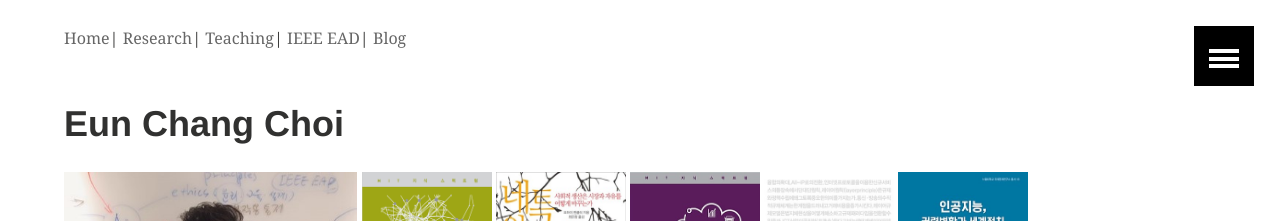
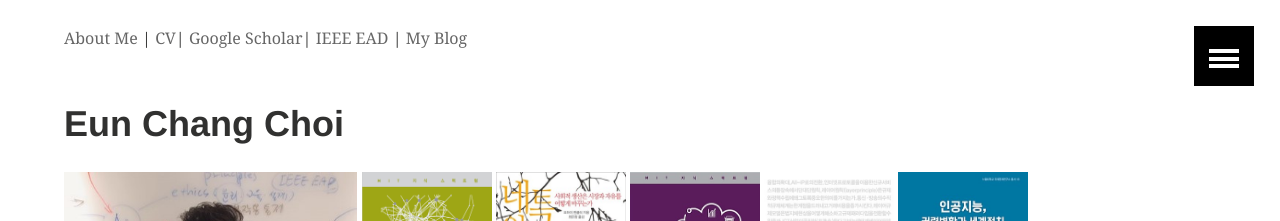
Before and after one commit to eunchangchoi/eunchangchoi.github.io, a Jekyll site: the page built from index.md, in a window 1280 px wide. Shown: the top 221 px of the page. Built offline with Jekyll 4.4.1, drawn with Linux system fonts in a browser that asks for light colours.

Commit message:
Update header.html

```diff
--- a/_includes/header.html
+++ b/_includes/header.html
@@ -1,10 +1,10 @@
 <header id="masthead">
   <div class="inner-wrap">
-    <a href="{{ site.url }}/" class="menu_">Home</a>|
-	<a class="menu_" href="/">Research</a>|
-	<a class="menu_" href="https://bit.ly/2Xffm9G">Teaching</a>|
-    <a class="menu_" href="https://ieee-sa.imeetcentral.com/ead">IEEE EAD</a>|
-	<a class="menu_" href="https://ai-law-policy.blogspot.com">Blog</a>
+    <a href="{{ site.url }}/" class="menu_"> About Me </a>|
+	<a class="menu_"href="https://bit.ly/2IBD2gh/">CV</a>|
+	<a class="menu_"href="https://bit.ly/2Xffm9G">Google Scholar</a>|
+    <a class="menu_"href="https://ieee-sa.imeetcentral.com/ead">IEEE EAD </a>|
+	<a class="menu_" href="https://ai-law-policy.blogspot.com">My Blog</a>
     <nav role="navigation" class="menu top-menu">
         {% include navigation.html %}
     </nav>
```
